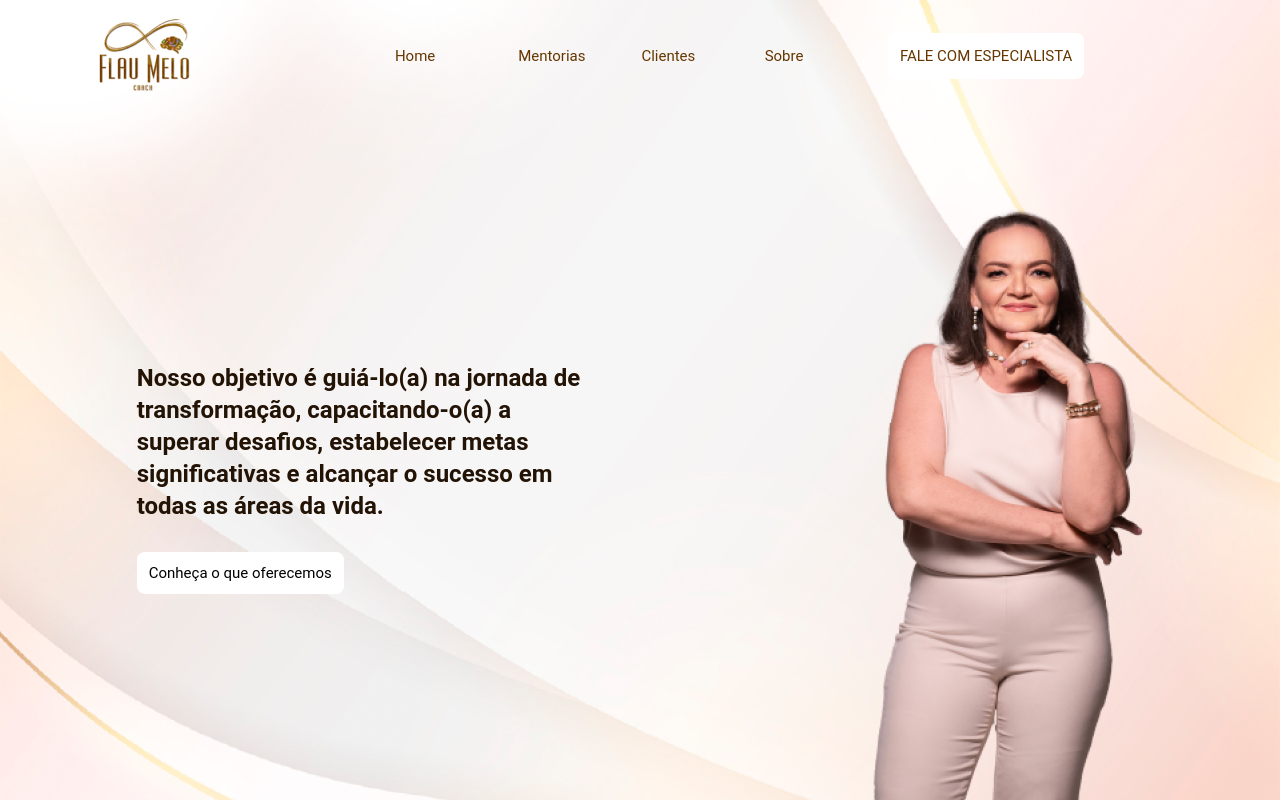
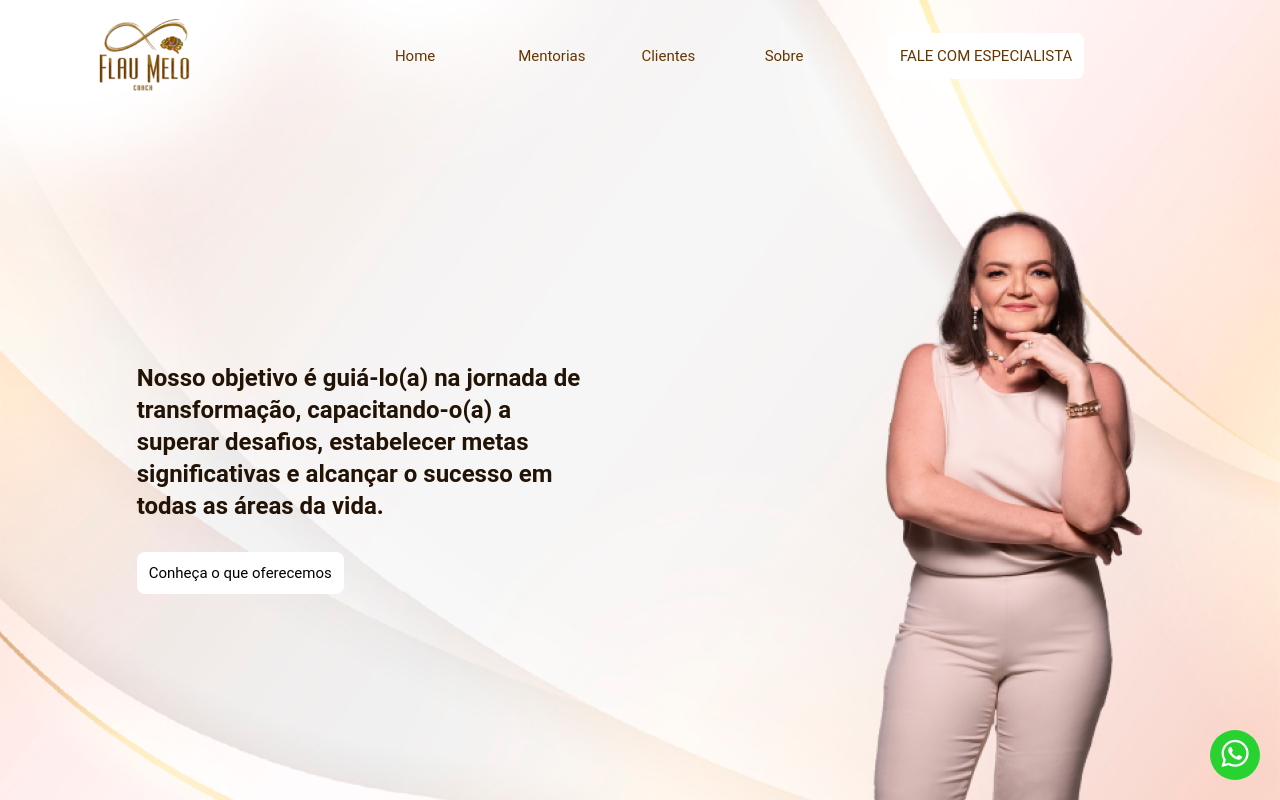
Before and after one commit to mccartney0/flau-melo, a Vue app: page / in a window 1280 px wide. Shown: the top 800 px of the page. Built offline with nearby package versions, Linux system fonts and the light colour scheme.

Commit message:
feat: whatsapp button created

```diff
--- a/src/components/HeaderMenu.vue
+++ b/src/components/HeaderMenu.vue
@@ -1,12 +1,19 @@
 
 <script setup lang="ts">
+  import { ref } from 'vue';
   import ButtonHighlight from '@/components/ButtonHighlight.vue';
+
+  const isWhatsAppButtonActive = ref(false);
 
   const scrollToSection = (sectionName: string) => {
     const targetElement = document.getElementById(sectionName);
     if (targetElement) {
       targetElement.scrollIntoView({ behavior: 'smooth' });
     }
+  }
+
+  const animateWhatsAppButton = (isActive: boolean) => {
+    isWhatsAppButtonActive.value = isActive;
   }
 </script>
 
@@ -29,6 +36,16 @@
         />
       </div>
     </nav>
+
+    <a
+      class="whats-app-button flex justify-center items-center"
+      @mouseover="() => animateWhatsAppButton(true)"
+      @mouseout="() => animateWhatsAppButton(false)"
+      href="https://api.whatsapp.com/send?phone=556699529479&text=Ol%C3%A1%2C%20gostaria%20de%20conhecer%20um%20pouco%20mais%20sobre%20os%20treinamentos."
+      target="_blank"
+    >
+      <i class="bi bi-whatsapp" style="font-size: 1.7rem"></i>
+    </a>
   </header>
 </template>
 
@@ -51,6 +68,26 @@
 
   }
 
+  .whats-app-button {
+    cursor: pointer;
+    position: fixed;
+    background-color: #28D230;
+    color: var(--vt-c-white);
+    width: 50px;
+    height: 50px;
+    border-radius: 50%;
+
+    right: 20px;
+    bottom: 20px;
+
+    transition: transform 0.3s ease;
+    z-index: 99;
+
+    &:hover {
+      transform: scale(1.2);
+    }
+  }
+
   @media (min-width: 1400px) {
     nav {
       width: 1400px;
```
